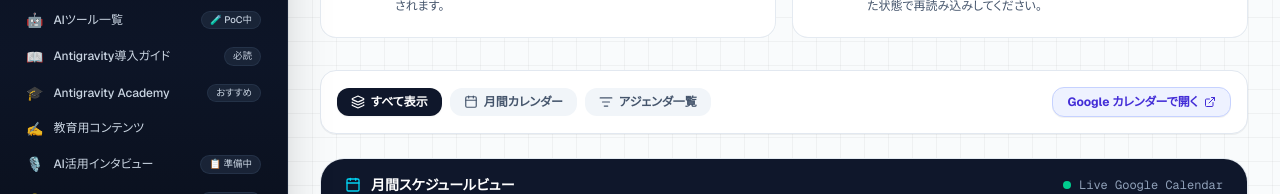
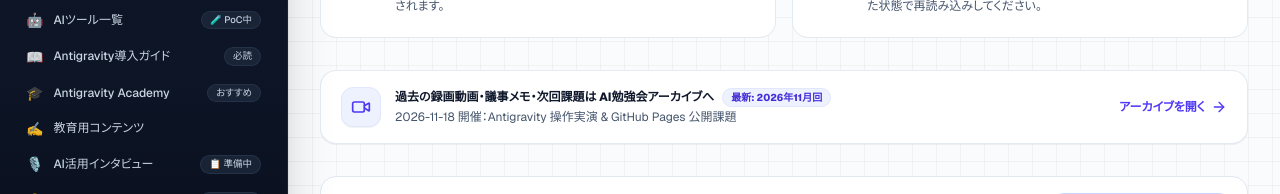
Before and after one commit to kanta13jp1/ai-park, a Next.js app: page /calendar in a window 1280 px wide. Shown: the part 343-537 px from the top of the page. Built offline with nearby package versions, Linux system fonts and the light colour scheme.

Commit message:
feat(calendar): add cross-link banner to /study-archive and update AGENTS.md push rule

```diff
--- a/src/app/calendar/page.tsx
+++ b/src/app/calendar/page.tsx
@@ -1,10 +1,12 @@
 "use client";
 
 import { useState } from "react";
+import Link from "next/link";
 import HeroBanner from "@/components/HeroBanner";
 import SpotlightCard from "@/components/SpotlightCard";
 import TiltCard from "@/components/TiltCard";
 import { playCyberClick, playCyberHover } from "@/lib/sound";
+import { studySessions } from "@/data/study-archive";
 import {
   CalendarDays,
   Lock,
@@ -13,6 +15,8 @@ import {
   ExternalLink,
   Layers,
   ListFilter,
+  Video,
+  ArrowRight,
 } from "lucide-react";
 
 // 「AI Park イベント」カレンダーのカレンダーID（社内限定で共有。gas/ai-study-agenda/README.md 参照）
@@ -34,6 +38,7 @@ export default function CalendarPage() {
   const googleCalendarDirectUrl = `https://calendar.google.com/calendar/r?cid=${encodeURIComponent(
     AI_PARK_CALENDAR_ID
   )}`;
+  const latestSession = studySessions[0];
 
   return (
     <div className="flex-1 flex flex-col bg-slate-50/80 bg-grid-pattern min-h-screen">
@@ -83,6 +88,37 @@ export default function CalendarPage() {
             </SpotlightCard>
           </TiltCard>
         </div>
+
+        {/* 過去のAI勉強会アーカイブへの相互導線バナー */}
+        {latestSession && (
+          <Link
+            href="/study-archive"
+            onClick={() => playCyberClick()}
+            onMouseEnter={() => playCyberHover()}
+            className="group flex flex-col sm:flex-row sm:items-center justify-between gap-3 bg-white hover:bg-indigo-50/40 border border-slate-200/90 hover:border-indigo-300 rounded-2xl p-4 sm:px-5 shadow-2xs transition-all"
+          >
+            <div className="flex items-center gap-3.5">
+              <div className="w-10 h-10 rounded-xl bg-indigo-50 border border-indigo-100 flex items-center justify-center shrink-0 text-indigo-600 shadow-2xs">
+                <Video className="w-5 h-5" />
+              </div>
+              <div className="space-y-0.5">
+                <div className="flex flex-wrap items-center gap-2 text-xs font-extrabold text-slate-900">
+                  <span>過去の録画動画・議事メモ・次回課題は AI勉強会アーカイブへ</span>
+                  <span className="px-2 py-0.5 rounded-full bg-indigo-50 text-indigo-700 border border-indigo-100 text-[10px]">
+                    最新: {latestSession.roundLabel}
+                  </span>
+                </div>
+                <p className="text-xs text-slate-600 line-clamp-1">
+                  {latestSession.date} 開催：{latestSession.title}
+                </p>
+              </div>
+            </div>
+            <span className="inline-flex items-center gap-1.5 text-xs font-bold text-indigo-600 group-hover:text-indigo-700 shrink-0 self-end sm:self-center">
+              <span>アーカイブを開く</span>
+              <ArrowRight className="w-4 h-4 transition-transform group-hover:translate-x-0.5" />
+            </span>
+          </Link>
+        )}
 
         {AI_PARK_CALENDAR_ID ? (
           <div className="space-y-6">
```
Also changed, not shown: 1 other file (tests, documents, lock files or other folders).
